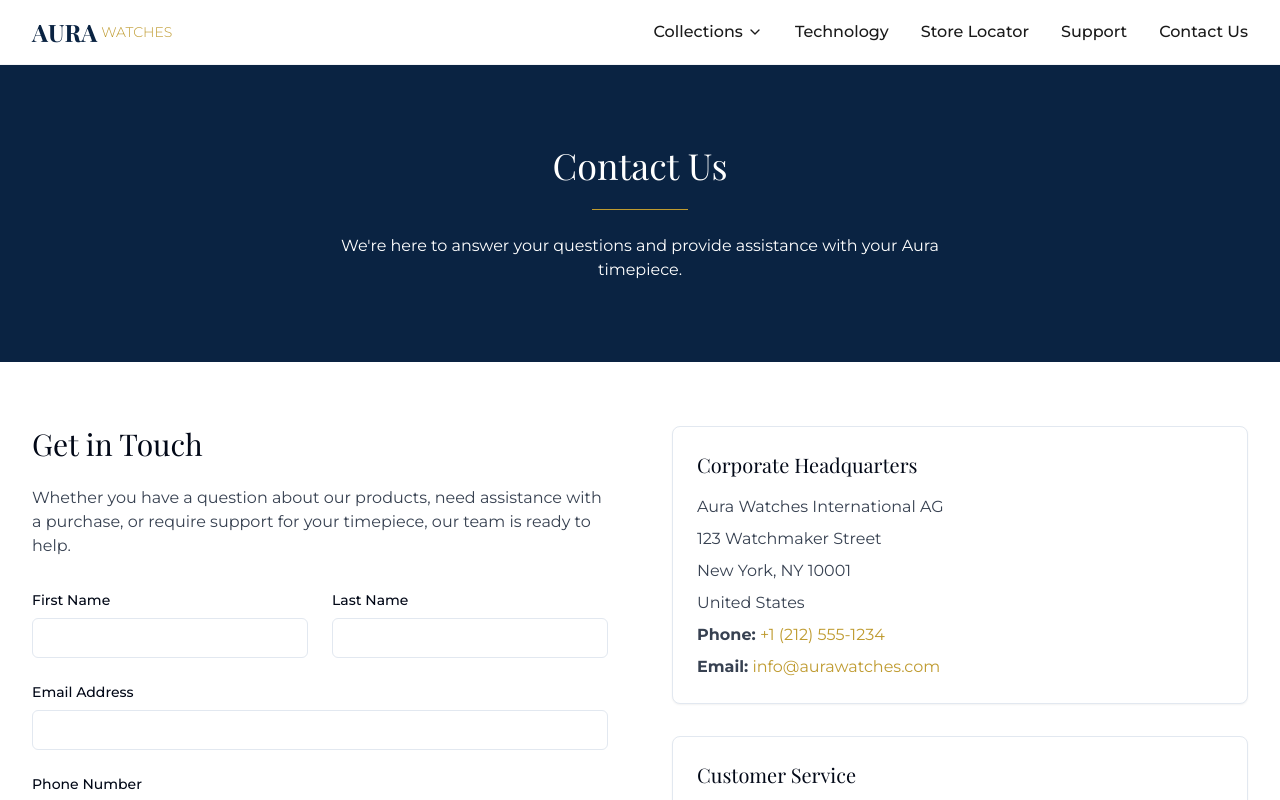
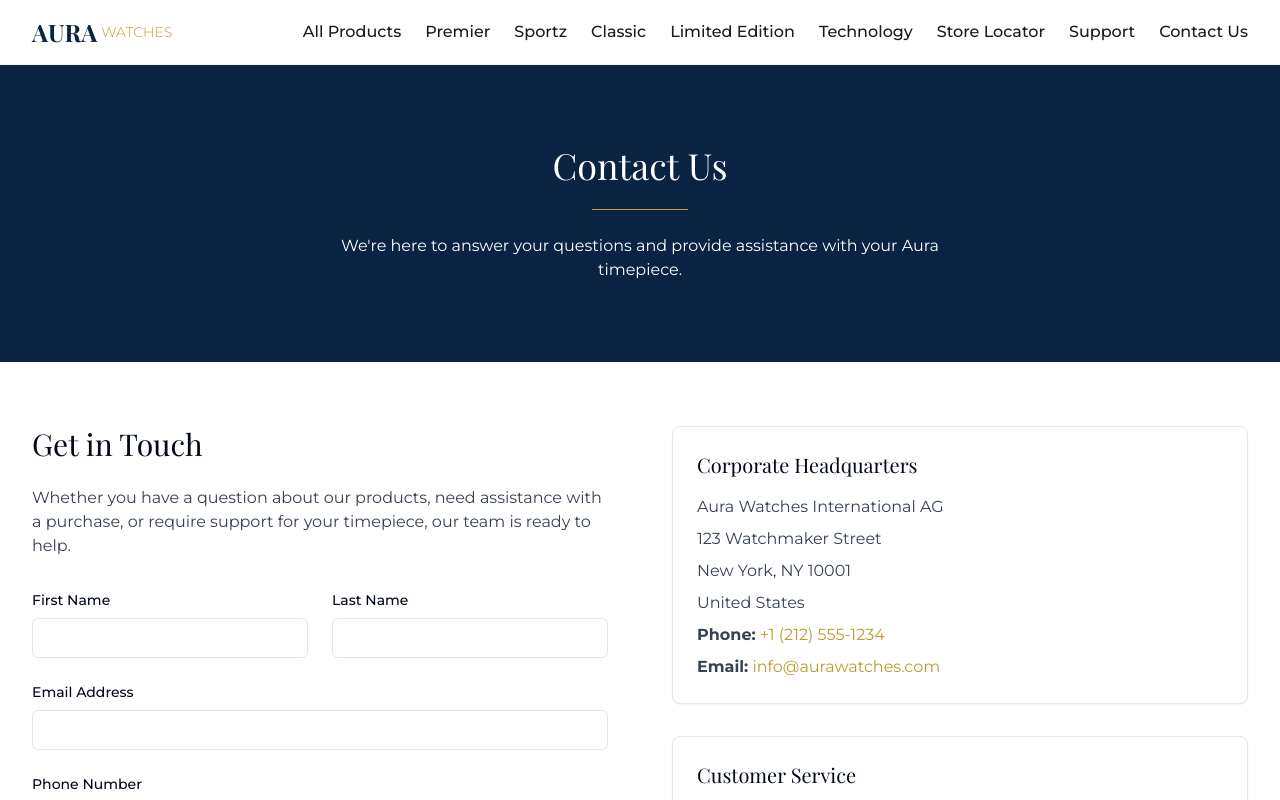
Before and after one commit to DeonDigitalMarketingandWebAgency/aura-time-pieces-online, a React (Vite) app: page /contact in a window 1280 px wide. Shown: the top 800 px of the page. Built offline with nearby package versions, Linux system fonts and the light colour scheme.

Commit message:
Refactor: Update hero button and navbar
- Changed the text color of the "Find a Store Near You" button in the hero section.
- Removed the dropdown collections menu and updated the navbar links.

```diff
--- a/src/components/Navbar.tsx
+++ b/src/components/Navbar.tsx
@@ -3,11 +3,9 @@ import { useState } from 'react';
 import { Link } from 'react-router-dom';
 import { cn } from '@/lib/utils';
 import { Button } from '@/components/ui/button';
-import { ChevronDown } from 'lucide-react';
 
 const Navbar = () => {
   const [isMenuOpen, setIsMenuOpen] = useState(false);
-  const [isCollectionsOpen, setIsCollectionsOpen] = useState(false);
 
   return (
     <header className="bg-white border-b border-gray-100 sticky top-0 z-50">
@@ -18,24 +16,12 @@ const Navbar = () => {
         </Link>
 
         {/* Desktop Navigation */}
-        <nav className="hidden md:flex space-x-8 items-center">
-          <div className="relative group">
-            <button
-              className="nav-link font-medium flex items-center"
-              onClick={() => setIsCollectionsOpen(!isCollectionsOpen)}
-            >
-              Collections <ChevronDown size={16} className="ml-1" />
-            </button>
-            <div className={cn(
-              "absolute left-0 top-full bg-white shadow-lg rounded-md py-2 w-48 transition-all duration-200 transform origin-top",
-              isCollectionsOpen ? "scale-100 opacity-100" : "scale-95 opacity-0 pointer-events-none"
-            )}>
-              <Link to="/collections/premier" className="block px-4 py-2 hover:bg-gray-50">Premier</Link>
-              <Link to="/collections/sportz" className="block px-4 py-2 hover:bg-gray-50">Sportz</Link>
-              <Link to="/collections/classic" className="block px-4 py-2 hover:bg-gray-50">Classic</Link>
-              <Link to="/collections/limited-edition" className="block px-4 py-2 hover:bg-gray-50">Limited Edition</Link>
-            </div>
-          </div>
+        <nav className="hidden md:flex space-x-6 items-center">
+          <Link to="/products" className="nav-link font-medium">All Products</Link>
+          <Link to="/collections/premier" className="nav-link font-medium">Premier</Link>
+          <Link to="/collections/sportz" className="nav-link font-medium">Sportz</Link>
+          <Link to="/collections/classic" className="nav-link font-medium">Classic</Link>
+          <Link to="/collections/limited-edition" className="nav-link font-medium">Limited Edition</Link>
           <Link to="/technology" className="nav-link font-medium">Technology</Link>
           <Link to="/store-locator" className="nav-link font-medium">Store Locator</Link>
           <Link to="/support" className="nav-link font-medium">Support</Link>
@@ -63,24 +49,12 @@ const Navbar = () => {
         "md:hidden absolute w-full bg-white border-b border-gray-100 shadow-lg transition-all duration-300 ease-in-out overflow-hidden",
         isMenuOpen ? "max-h-[500px]" : "max-h-0"
       )}>
-        <nav className="container flex flex-col py-4 space-y-4">
-          <div>
-            <button
-              className="nav-link font-medium flex items-center justify-between w-full"
-              onClick={() => setIsCollectionsOpen(!isCollectionsOpen)}
-            >
-              Collections <ChevronDown size={16} className={cn("transition-transform", isCollectionsOpen ? "rotate-180" : "")} />
-            </button>
-            <div className={cn(
-              "pl-4 border-l-2 border-gray-100 ml-2 mt-2 space-y-2 transition-all",
-              isCollectionsOpen ? "max-h-40 opacity-100" : "max-h-0 opacity-0 hidden"
-            )}>
-              <Link to="/collections/premier" className="block py-1" onClick={() => setIsMenuOpen(false)}>Premier</Link>
-              <Link to="/collections/sportz" className="block py-1" onClick={() => setIsMenuOpen(false)}>Sportz</Link>
-              <Link to="/collections/classic" className="block py-1" onClick={() => setIsMenuOpen(false)}>Classic</Link>
-              <Link to="/collections/limited-edition" className="block py-1" onClick={() => setIsMenuOpen(false)}>Limited Edition</Link>
-            </div>
-          </div>
+        <nav className="container flex flex-col py-4 space-y-3">
+          <Link to="/products" className="nav-link font-medium" onClick={() => setIsMenuOpen(false)}>All Products</Link>
+          <Link to="/collections/premier" className="nav-link font-medium" onClick={() => setIsMenuOpen(false)}>Premier</Link>
+          <Link to="/collections/sportz" className="nav-link font-medium" onClick={() => setIsMenuOpen(false)}>Sportz</Link>
+          <Link to="/collections/classic" className="nav-link font-medium" onClick={() => setIsMenuOpen(false)}>Classic</Link>
+          <Link to="/collections/limited-edition" className="nav-link font-medium" onClick={() => setIsMenuOpen(false)}>Limited Edition</Link>
           <Link to="/technology" className="nav-link font-medium" onClick={() => setIsMenuOpen(false)}>Technology</Link>
           <Link to="/store-locator" className="nav-link font-medium" onClick={() => setIsMenuOpen(false)}>Store Locator</Link>
           <Link to="/support" className="nav-link font-medium" onClick={() => setIsMenuOpen(false)}>Support</Link>
--- a/src/pages/Index.tsx
+++ b/src/pages/Index.tsx
@@ -67,7 +67,7 @@ const Index = () => {
                 <Link to="/products">Explore Collections</Link>
               </Button>
               <Button asChild variant="outline"
-                className="border-white text-white hover:bg-white hover:text-aura-navy px-8 py-6 text-base flex items-center gap-2 relative overflow-hidden group"
+                className="border-white text-black hover:bg-aura-gold hover:text-white px-8 py-6 text-base flex items-center gap-2 relative overflow-hidden group"
               >
                 <Link to="/store-locator">
                   <span className="absolute inset-0 w-0 bg-aura-gold group-hover:w-full transition-all duration-300 ease-out z-0"></span>
```
